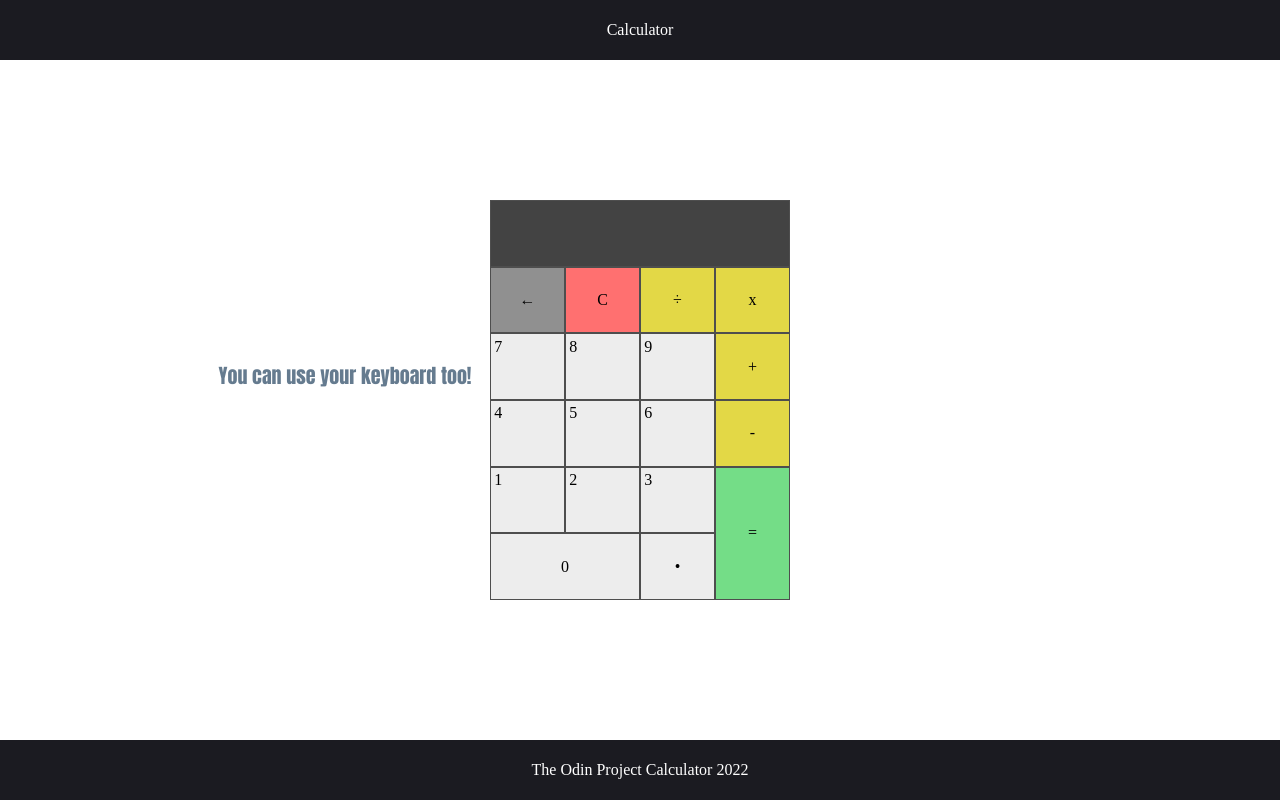
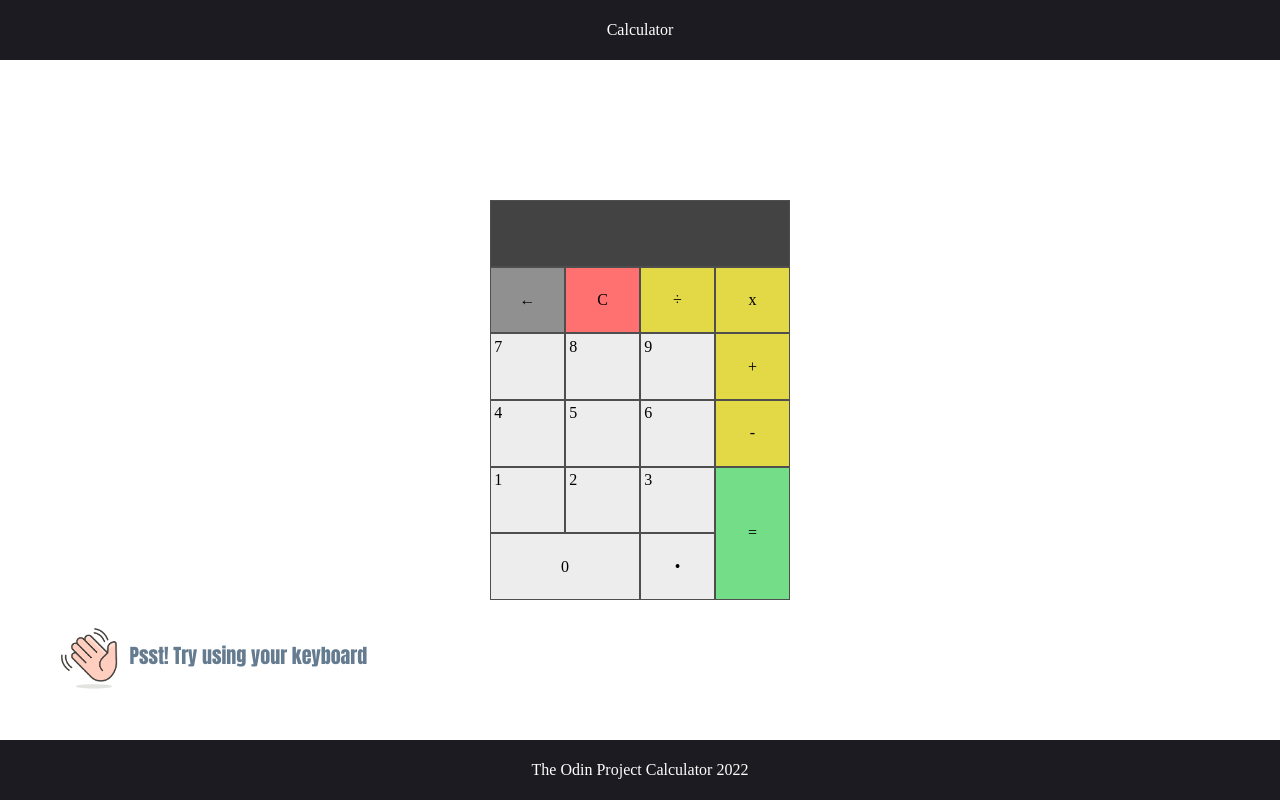
Before and after one commit to JLavigueure/calculator, a plain HTML site: page index.html in a window 1280 px wide. Drawn offline with Linux system fonts and the light colour scheme.

Commit message:
add try keyboard tip and icon

```diff
--- a/index.html
+++ b/index.html
@@ -13,7 +13,8 @@
 
     <div class="content">
         <div class="tipbox">
-            <p class="tip">You can use your keyboard too!</p>
+            <img class="icon" src="img/waving.png" alt="Lightbulb">
+            <p class="tip">Psst! Try using your keyboard</p>
         </div>
         <div class="calculator">
             <div class="screen">
--- a/styles.css
+++ b/styles.css
@@ -40,7 +40,6 @@ color: white;
 .content {
     flex: 1;
     background-color: rgb(255, 255, 255);
-    margin: 0px 200px;
     /* contents */
     display: grid;
     grid-template-columns: repeat(3, 1fr);
@@ -52,20 +51,28 @@ color: white;
 /* tip section */
 .tipbox {
     display: flex;
-    align-self: flex-start;
-    margin-top: 300px;
+    align-self: flex-end;
+    margin-bottom: 50px;
 }
 
 .tip {font-size: 20px;
     font-family: Impact, Haettenschweiler, 'Arial Narrow Bold', sans-serif;
     font-weight: bold;
-    color: rgb(101, 123, 143)
+    color: rgb(101, 123, 143);
+    align-self: center
+}
+
+.icon {
+    height: 70px;
+    width: auto;
+    align-self: flex-start;
 }
 
 /* history section */
 #hx {
     align-self: flex-start;
     margin-top: 180px;
+    margin-right: 200px;
 }
 
 .history {
```
Also changed, not shown: img/waving.png (added), 2 other files.
